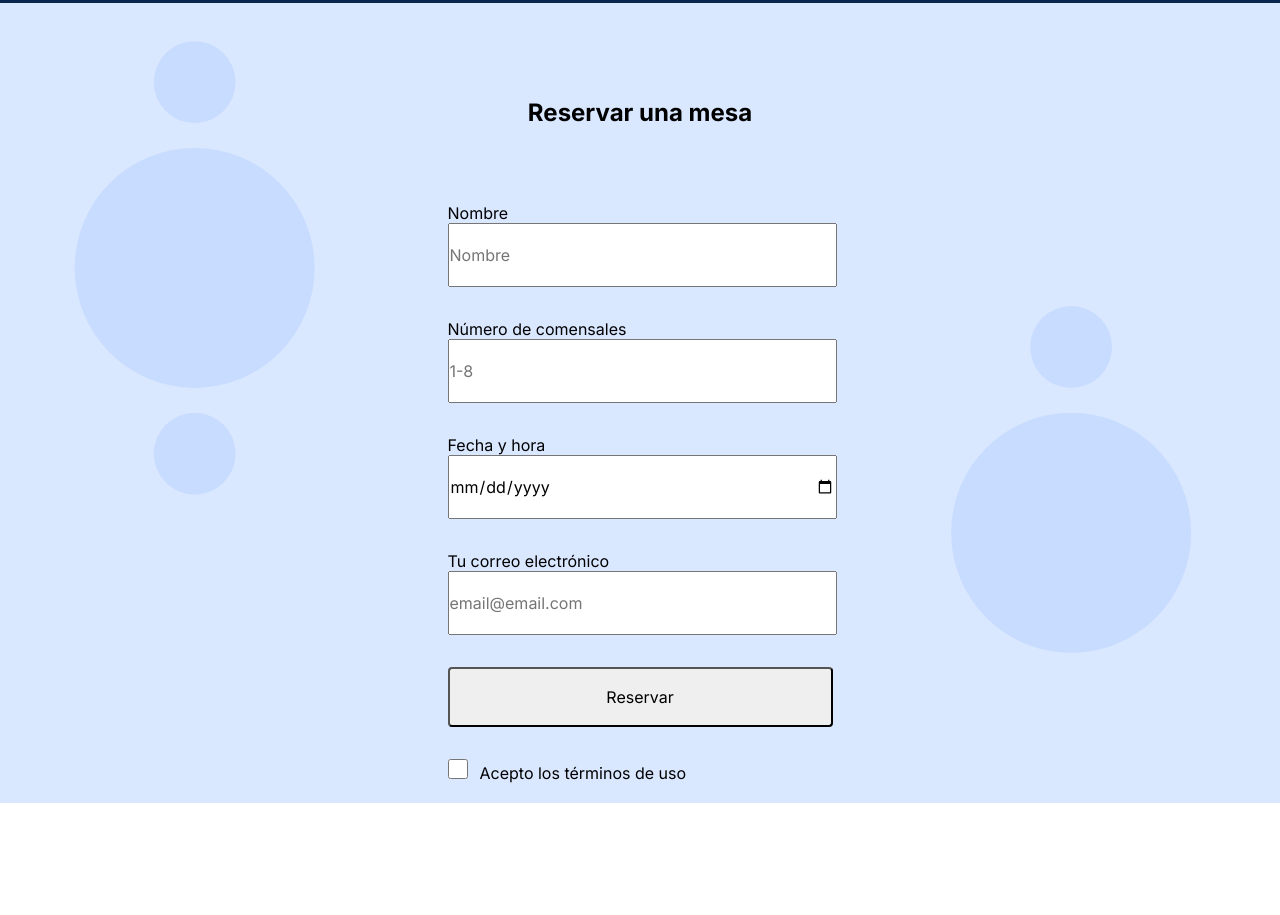
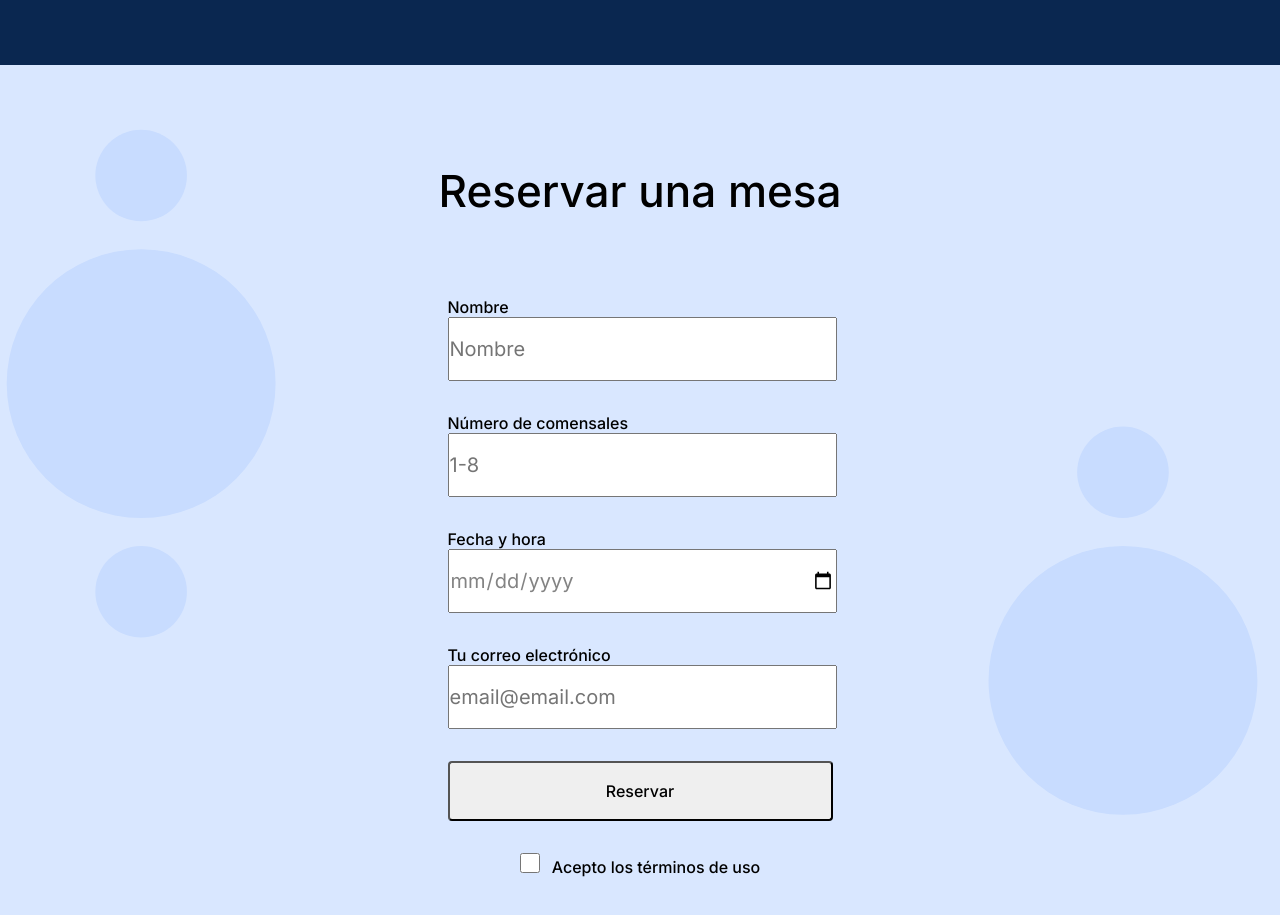
Before and after one commit to DanielPzCz/web_project_coffeeshop, a plain HTML site: page index.html in a window 1280 px wide. Shown: the part 1597-2512 px from the top of the page. Before the commit the page ends 2400 px from the top, so only its background shows below. Drawn offline with Linux system fonts and the light colour scheme.

Commit message:
Form alignment and page consistency

```diff
--- a/index.html
+++ b/index.html
@@ -82,7 +82,6 @@
               <iframe
                 src="https://www.youtube.com/embed/j6VlT_jUVPc?si=aZ4SwqCeQx07z9VR"
                 title="YouTube video player"
-                frameborder="0"
                 allow="accelerometer; autoplay; clipboard-write; encrypted-media; gyroscope; picture-in-picture; web-share"
                 referrerpolicy="strict-origin-when-cross-origin"
                 allowfullscreen
@@ -97,7 +96,6 @@
               <iframe
                 src="https://www.youtube.com/embed/st571DYYTR8?si=iKeidY4T6S3lo-JP"
                 title="YouTube video player"
-                frameborder="0"
                 allow="accelerometer; autoplay; clipboard-write; encrypted-media; gyroscope; picture-in-picture; web-share"
                 referrerpolicy="strict-origin-when-cross-origin"
                 allowfullscreen
@@ -139,12 +137,12 @@
               <label for="date" class="form__label">Fecha y hora </label>
               <input type="date" id="date" class="form__input" required />
 
-              <label for="name" class="form__label"
+              <label for="email" class="form__label"
                 >Tu correo electrónico</label
               >
               <input
                 type="text"
-                id="name"
+                id="email"
                 class="form__input"
                 required
                 placeholder="email@email.com"
@@ -152,7 +150,7 @@
             </div>
             <button type="submit" class="form__button">Reservar</button>
 
-            <label
+            <label for="terms" class="form__label"
               ><input
                 type="checkbox"
                 id="terms"
--- a/pages/index.css
+++ b/pages/index.css
@@ -112,9 +112,8 @@
 }
 
 .recipes {
-  height: 100vh;
-  min-height: 720px;
-  max-height: 800px;
+  height: auto;
+  min-height: 760px;
   position: relative;
   box-sizing: border-box;
   background-image: url("../images/background_recipes.svg");
@@ -122,6 +121,7 @@
   background-size: cover;
   background-position: center;
   color: #fff;
+  padding-bottom: 215px;
 }
 
 .recipes__title {
@@ -156,6 +156,8 @@
 .recipes__iframe {
   width: 480px;
   height: 273px;
+  border: none;
+  outline: none;
 }
 
 .recipes__video-caption {
@@ -168,30 +170,35 @@
 }
 
 .reservation {
-  height: 100vh;
+  height: auto;
   min-height: 720px;
-  max-height: 800px;
   position: relative;
   box-sizing: border-box;
   background-image: url("../images/background_reservation.svg");
   background-color: #d9e7ff;
   background-size: cover;
   background-position: center;
-  display: flex;
-  flex-direction: column;
-  align-items: center;
+  padding-bottom: 120px;
 }
 
 .reservation__title {
-  padding-top: 100px;
+  text-align: center;
+  padding: 100px 0 80px 0;
+  font-style: normal;
+  font-weight: 500;
+  font-size: 44px;
+  line-height: 52px;
 }
 
 .reservation__form {
-  padding-top: 80px;
   max-width: 385px;
 }
 
 .form {
+  display: flex;
+  flex-direction: column;
+  align-items: center;
+  margin: auto;
 }
 
 .form__fieldset {
@@ -199,12 +206,21 @@
 
 .form__label {
   margin-bottom: 8px;
+  font-style: normal;
+  font-weight: 500;
+  font-size: 16px;
+  line-height: 20px;
 }
 
 .form__input {
   width: 100%;
   height: 60px;
   margin-bottom: 32px;
+  font-style: normal;
+  font-weight: normal;
+  font-size: 20px;
+  line-height: 30px;
+  color: #838383;
 }
 
 .form__button {
@@ -213,6 +229,10 @@
   height: 60px;
   border-radius: 4px;
   margin-bottom: 32px;
+  font-style: normal;
+  font-weight: 500;
+  font-size: 16px;
+  line-height: 20px;
 }
 
 .form__button:hover {
```
